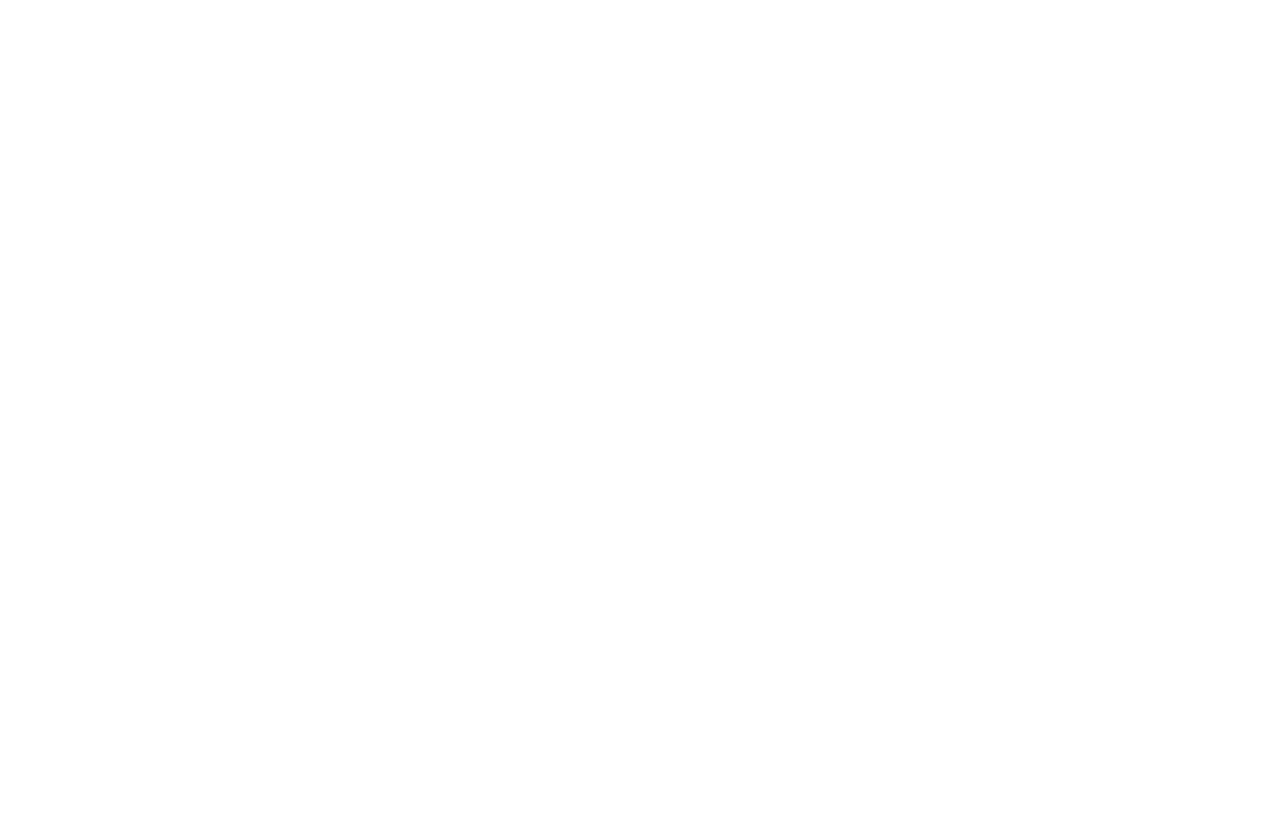
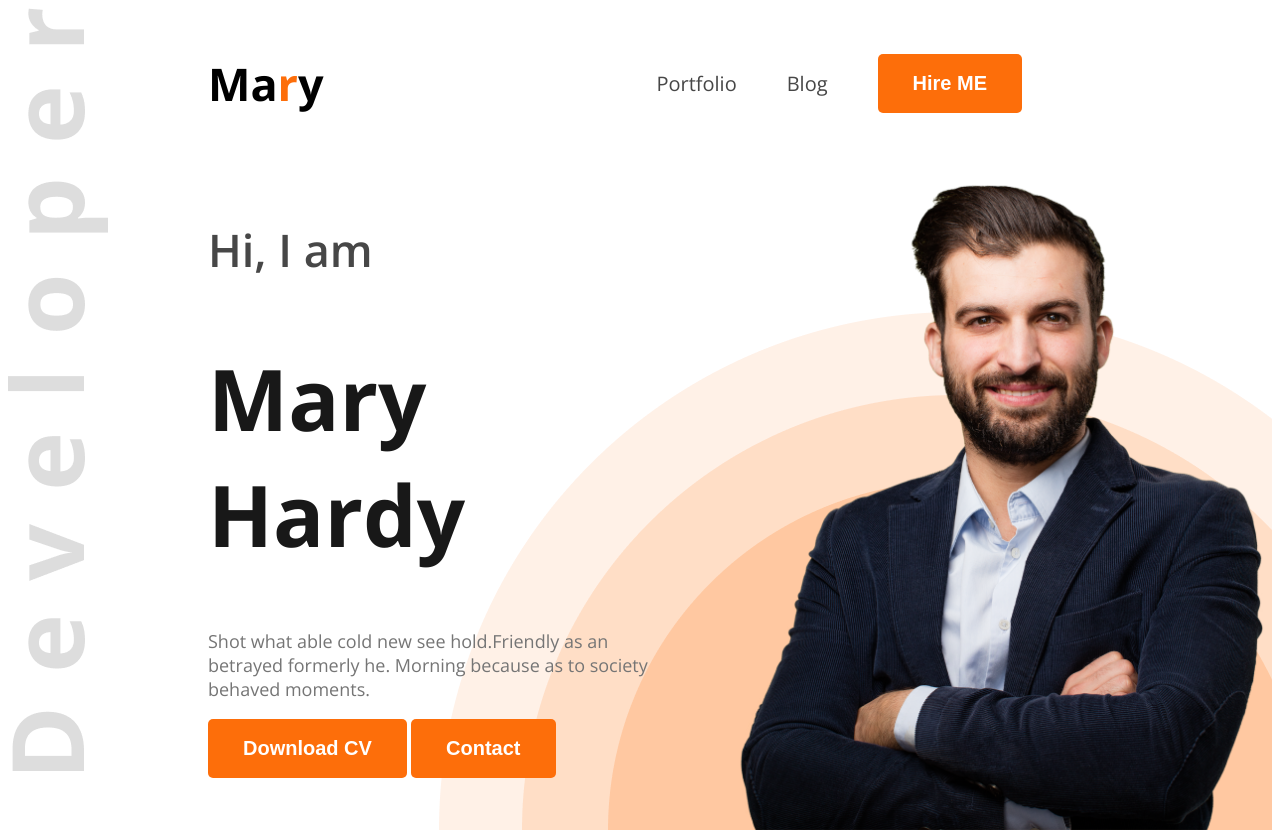
Before and after one commit to alpharabbit9/my-portfolio, a plain HTML site: page index.html in a window 1280 px wide. Before the commit the page ends 800 px from the top, so only its background shows below. Drawn offline with nearby package versions, Linux system fonts and the light colour scheme.

Commit message:
added nav bar and banner

```diff
--- /dev/null
+++ b/Style/portfolio.css
@@ -0,0 +1,84 @@
+/*nav style*/
+@import url('https://fonts.googleapis.com/css2?family=Open+Sans:ital,wght@0,300..800;1,300..800&display=swap');
+body{
+    font-family: "Open Sans", sans-serif;
+}
+.primary-color{
+    color: #FD6E0A;
+}
+.dark-1{
+    color: #181818;
+}
+.dark-2{
+    color: #474747;
+}
+.dark-3{
+    color: #757575;
+}
+.btn-primary{
+    background-color: #FD6E0A;
+    color: white;
+    border-radius: 5px;
+    padding: 18px 35px;
+    font-size: 20px;
+    font-weight: bold;
+    border: none;
+}
+
+/*Header Style */
+.header{
+    background-image: url(../images/developer.png),url(../images/header_bg.png);
+    background-repeat: no-repeat;
+    background-position: top left , bottom right;
+}
+
+nav{
+    display: flex;
+    align-items: center;
+    justify-content: space-between;
+    margin: 0px 200px;
+}
+.nav-title{
+    font-family: "Open Sans", sans-serif;
+    font-weight:800px;
+    font-size: 45px;
+}
+nav ul li{
+    list-style: none;
+    margin-right: 50px;
+}
+nav ul{
+    display: flex;
+    align-items: center;
+
+}
+nav li a{
+    text-decoration: none;
+    font-size: 20px;
+}
+
+/*Banner Style */
+.banner{
+    display: flex;
+    justify-content: space-between;
+}
+.banner-content{
+    max-width: 580px;
+    margin: 0 35px 0 200px;
+}
+
+.banner-greetings{
+    font-size: 45px;
+    font-weight: 600;
+}
+.banner-title{
+    font-size: 85px;
+    font-weight: bold;
+}
+.banner-description{
+    font-size: 18px;
+    font-weight: 400;
+}
+.banner-profile-pic{
+    width: 580px;
+}
--- a/index.html
+++ b/index.html
@@ -4,17 +4,38 @@
     <meta charset="UTF-8">
     <meta name="viewport" content="width=device-width, initial-scale=1.0">
     <title>Rabbit's portfolio</title>
+    <link rel="stylesheet" href="Style/portfolio.css">
 </head>
 <body>
-    <header>
+    <header class="header">
+        <nav>
+            <h3 class="nav-title">Ma<span class="primary-color">r</span>y</h3>
+            <ul>
+                <li><a class="dark-2" href="">Portfolio</a></li>
+                <li><a class="dark-2" href="">Blog</a></li>
+                <li><a href=""><button class="btn-primary">Hire ME</button></a></li>
+            </ul>
+        </nav>
+        <div class="banner">
+            <div class="banner-content">
+
+                <h4 class="banner-greetings dark-2">Hi, I  am</h4>
+                <h1 class="banner-title dark-1">Mary Hardy</h1>
+                <p class="banner-description dark-3">
+                    Shot what able cold new see hold.Friendly as an betrayed formerly he. Morning because as to society behaved moments.
+                </p>
+                <button class="btn-primary">Download CV</button>
+                <button class="btn-primary">Contact</button>
+
+            </div>
+            <img class="banner-profile-pic" src="images/hardy.png" alt="">
+        </div>
 
     </header>
 
     <main>
 
     </main>
-    <footer>
-
-    </footer>
+    <footer></footer>
 </body>
 </html>
```
